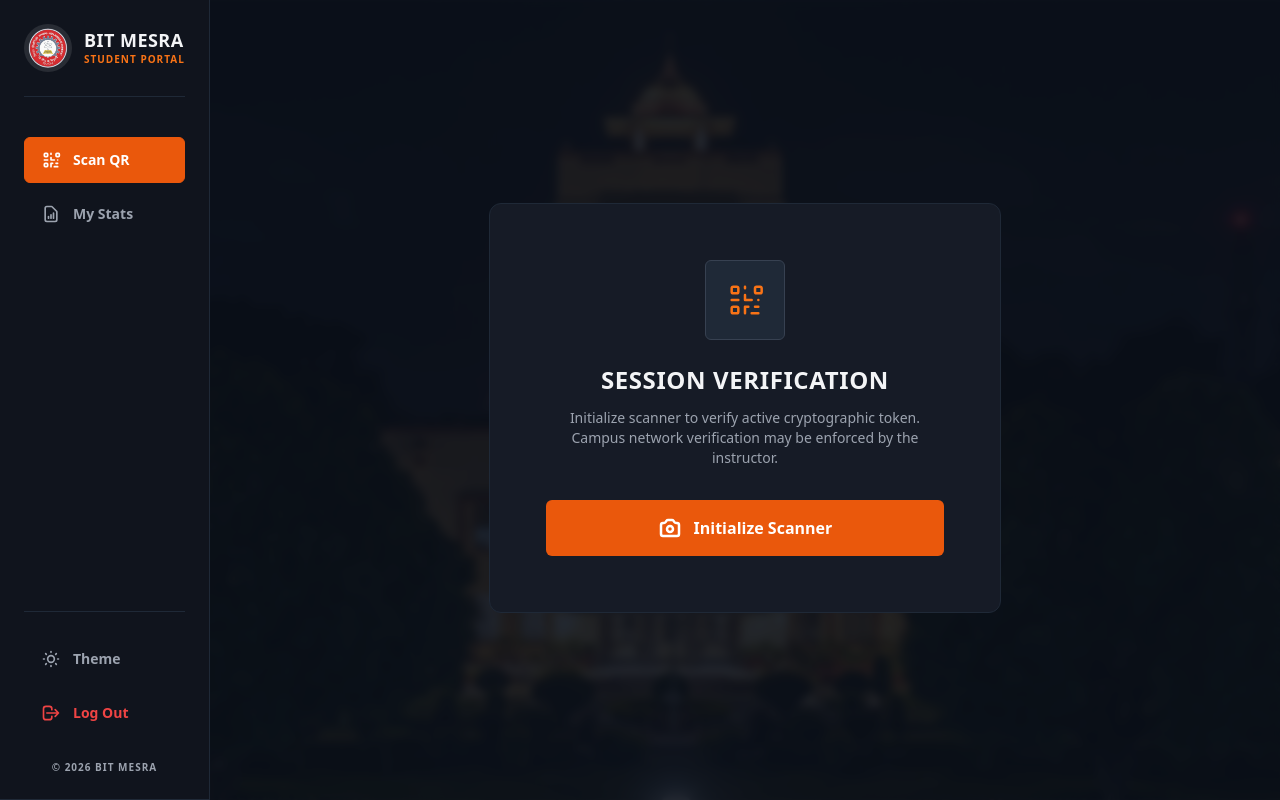
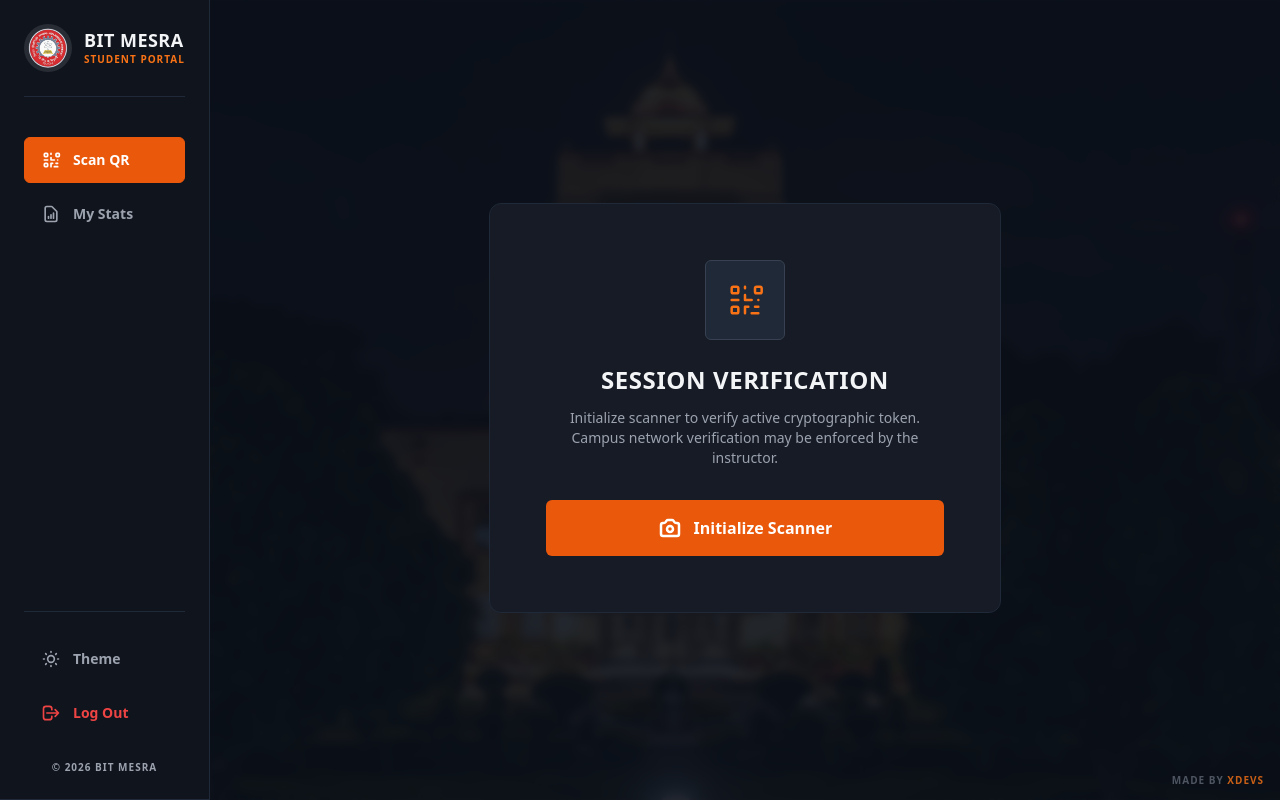
Before and after one commit to SubhraX/attendance-portal, a React (Vite) app in the folder frontend/: page / in a window 1280 px wide. Built offline with nearby package versions, Linux system fonts and the light colour scheme; no server answers; sample sign-in values are in the browser's storage.

Commit message:
feat: add Watermark component to display branding on non-login pages

```diff
--- a/frontend/src/App.jsx
+++ b/frontend/src/App.jsx
@@ -1,10 +1,22 @@
-import { BrowserRouter, Routes, Route, Navigate } from 'react-router-dom';
+import { BrowserRouter, Routes, Route, Navigate, useLocation } from 'react-router-dom';
 import { ThemeProvider } from './ThemeContext';
 import { ToastProvider } from './ToastContext';
 import Login from './Login';
 import InstructorDashboard from './InstructorDashboard';
 import StudentDashboard from './StudentDashboard';
 import StudentScanner from './StudentScanner';
+
+// Watermark component that hides on the login page
+const Watermark = () => {
+  const location = useLocation();
+  if (location.pathname === '/login') return null;
+
+  return (
+    <div className="fixed bottom-3 right-4 z-40 pointer-events-none select-none text-[10px] font-bold uppercase tracking-widest text-gray-500/70">
+      Made by <span className="text-orange-500/80">Xdevs</span>
+    </div>
+  );
+};
 
 // 1. Dynamic Portal Route: Sorts Faculty and Students dynamically
 const ProtectedPortal = () => {
@@ -51,6 +63,7 @@ export default function App() {
             {/* Catch-all fallback */}
             <Route path="*" element={<Navigate to="/" replace />} />
           </Routes>
+          <Watermark />
         </BrowserRouter>
       </ToastProvider>
     </ThemeProvider>
```
